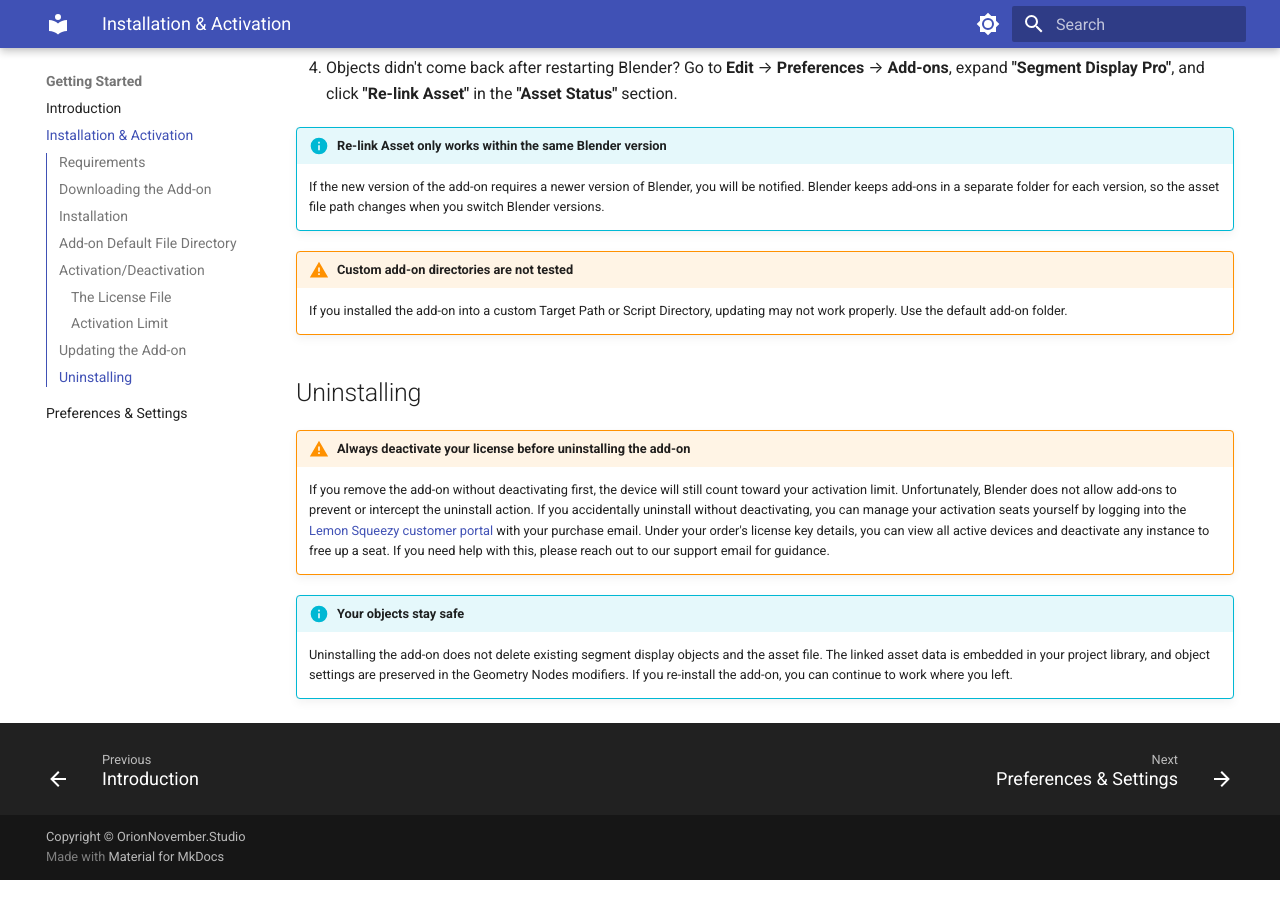
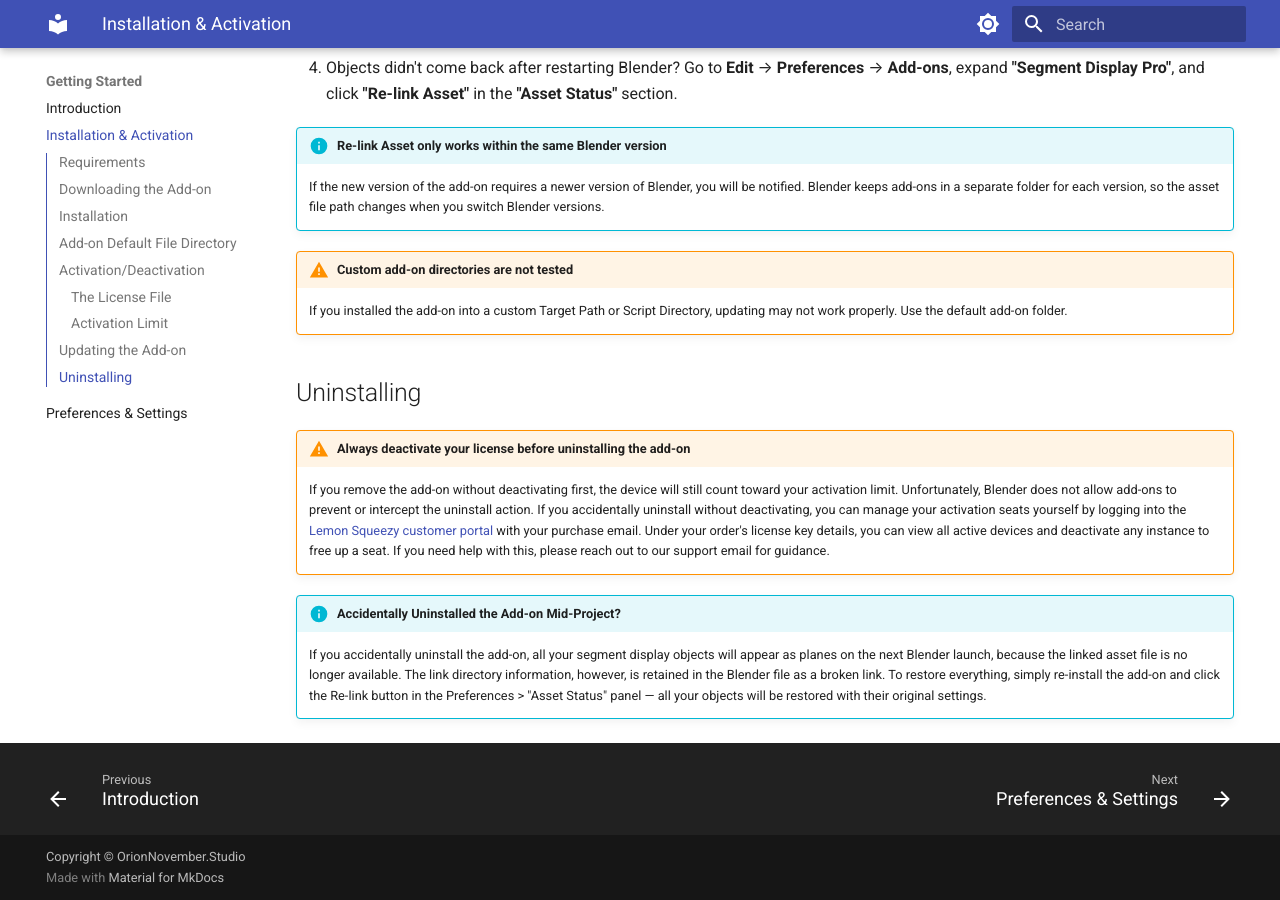
Before and after one commit to ahmetmaya-orion/segment-display-pro-docs, an MkDocs documentation site: the page built from docs/installation.md, in a window 1280 px wide and 900 px high, scrolled down 3644 px. Built offline with MkDocs 1.6.1 and Material for MkDocs 9.7.7, drawn with Linux system fonts in a browser that asks for light colours.

Commit message:
[Update info message] Accidentally Uninstalled the Add-on Mid-Project?

```diff
--- a/docs/installation.md
+++ b/docs/installation.md
@@ -113,6 +113,5 @@
 !!! warning "Always deactivate your license before uninstalling the add-on"
     If you remove the add-on without deactivating first, the device will still count toward your activation limit. Unfortunately, Blender does not allow add-ons to prevent or intercept the uninstall action. If you accidentally uninstall without deactivating, you can manage your activation seats yourself by logging into the <a href="https://app.lemonsqueezy.com/my-orders" target="_blank" rel="noopener">Lemon Squeezy customer portal</a> with your purchase email. Under your order's license key details, you can view all active devices and deactivate any instance to free up a seat. If you need help with this, please reach out to our support email for guidance.
 
-!!! info "Your objects stay safe"
-    Uninstalling the add-on does not delete existing segment display objects and the asset file. The linked asset data is embedded in your project library, and object settings are
-    preserved in the Geometry Nodes modifiers. If you re-install the add-on, you can continue to work where you left.
+!!! info "Accidentally Uninstalled the Add-on Mid-Project?"
+    If you accidentally uninstall the add-on, all your segment display objects will appear as planes on the next Blender launch, because the linked asset file is no longer available. The link directory information, however, is retained in the Blender file as a broken link. To restore everything, simply re-install the add-on and click the Re-link button in the Preferences > "Asset Status" panel — all your objects will be restored with their original settings.
```
